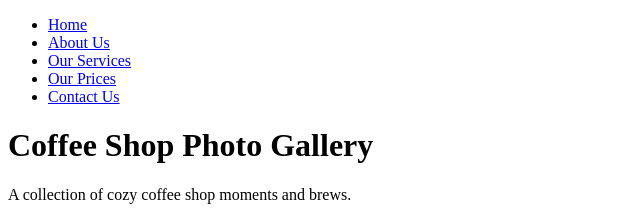
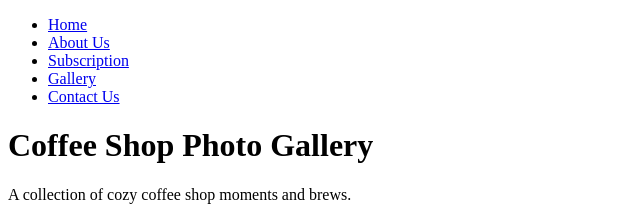
Before and after one commit to TropfSportsLaw/TropfSportsLaw.github.io, a plain HTML site: page coffee/gallery.html in a window 1280 px wide. Shown: the top 217 px of the page, 0-640 px from the left. Drawn offline with Linux system fonts and the light colour scheme.

Commit message:
Update gallery.html

```diff
--- a/coffee/gallery.html
+++ b/coffee/gallery.html
@@ -11,8 +11,8 @@
   <ul>
       <li><a href="/coffee/index.html">Home</a></li>
       <li><a href="/coffee/about.html">About Us</a></li>
-      <li><a href="/coffee/subscription.html">Our Services</a></li>
-      <li><a href="/coffee/gallery.html">Our Prices</a></li>
+      <li><a href="/coffee/subscription.html">Subscription</a></li>
+      <li><a href="/coffee/gallery.html">Gallery</a></li>
       <li><a href="/coffee/contact.html">Contact Us</a></li>
   </ul>
 
```
